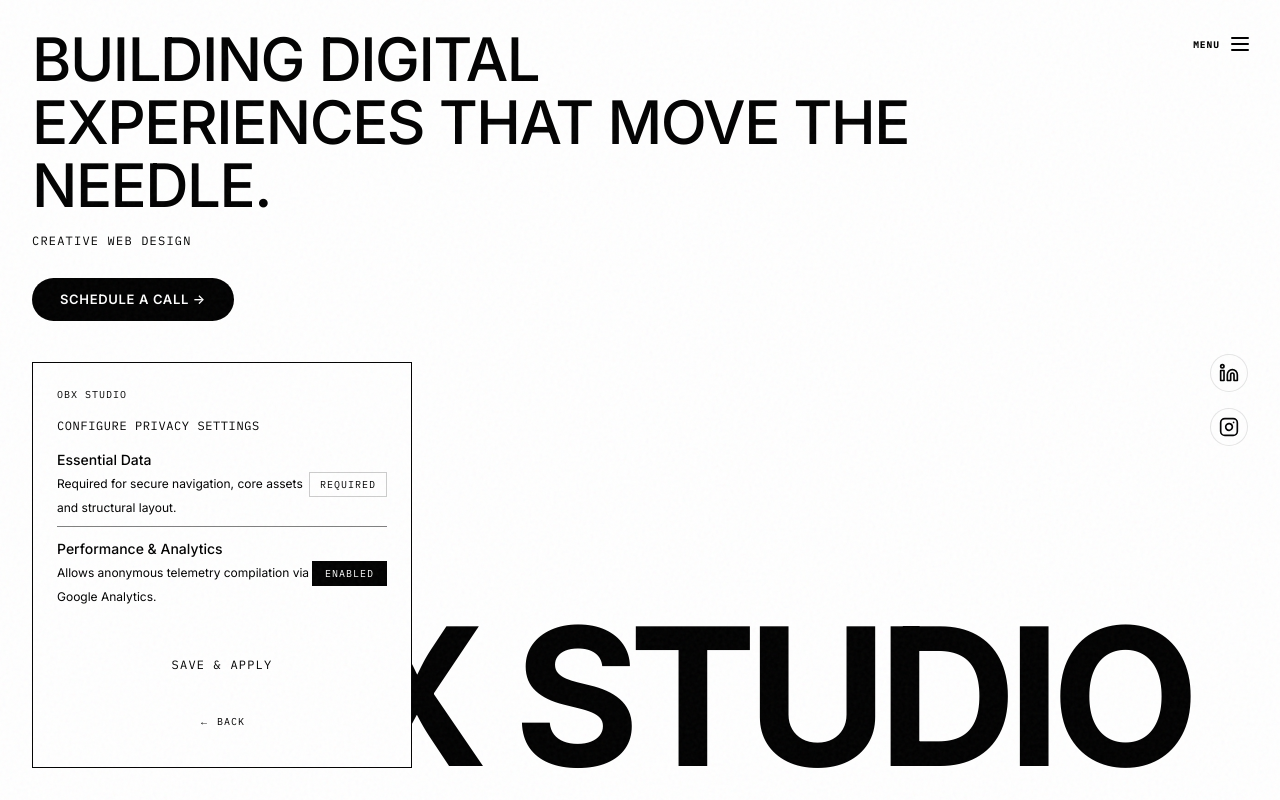
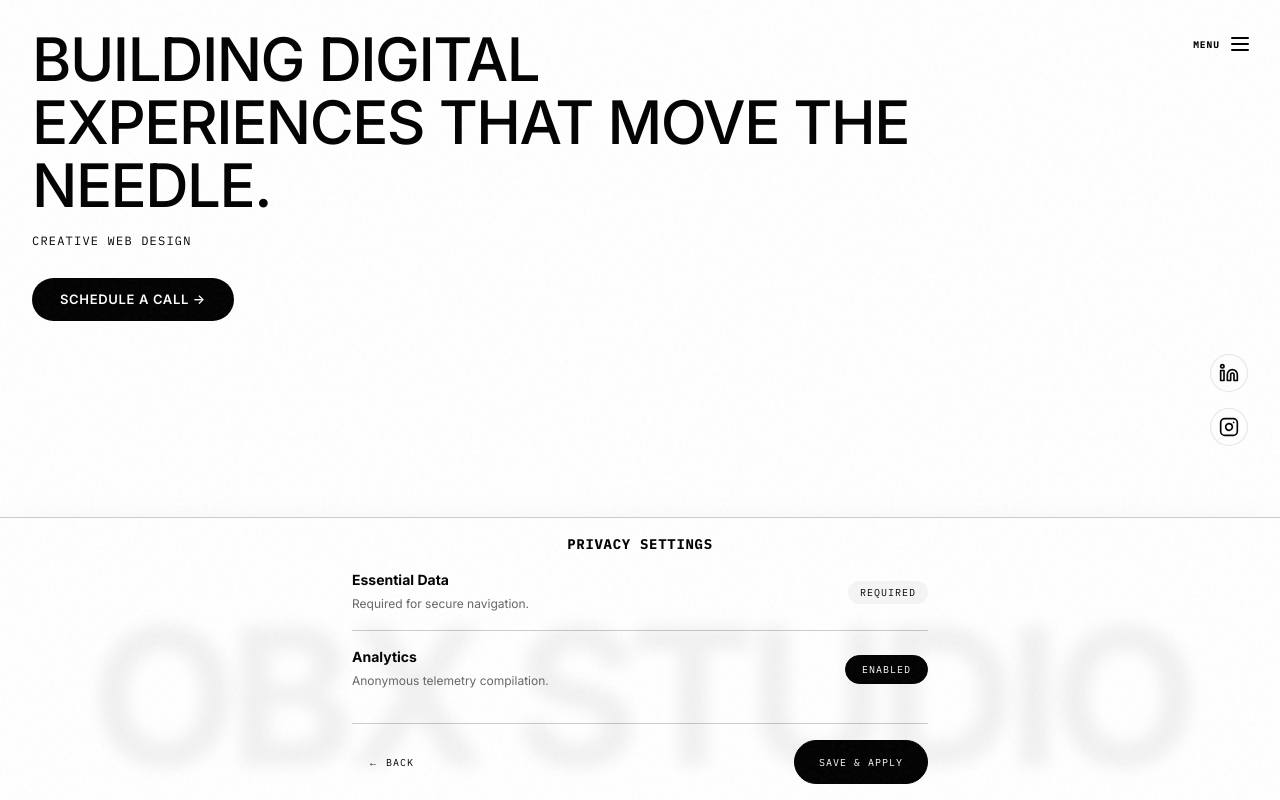
Before and after one commit to ofentsebotlhale/obj-website, a Next.js app: page / in a window 1280 px wide. Both pictures are taken after a click on the button "CUSTOMIZE". Shown: the top 800 px of the page. Built offline with nearby package versions, Linux system fonts and the light colour scheme.

Commit message:
style: update theme colors and cookie banner UI
Refine muted color palette for better contrast and update cookie banner layout to a full-width bottom-docked design with improved entrance animations.

```diff
--- a/app/globals.css
+++ b/app/globals.css
@@ -47,8 +47,8 @@
   --primary-foreground: #FFFFFF;
   --secondary: #FFFFFF;
   --secondary-foreground: #000000;
-  --muted: #FFFFFF;
-  --muted-foreground: #000000;
+  --muted: #F5F5F5;
+  --muted-foreground: #666666;
   --accent: #FFFFFF;
   --accent-foreground: #000000;
   --destructive: #EF4444;
--- a/components/cookie-banner.tsx
+++ b/components/cookie-banner.tsx
@@ -22,18 +22,19 @@ export function CookieBanner() {
   useEffect(() => {
     setMounted(true);
     const consent = localStorage.getItem("obx_cookie_consent");
+
     if (!consent) {
-      // Set default consent state for Google Analytics prior to choice
       if (window.gtag) {
         window.gtag("consent", "default", {
           analytics_storage: "denied",
           security_storage: "granted",
         });
       }
-      // Delay presentation slightly for aesthetic timing
+
       const timer = setTimeout(() => {
         setVisible(true);
       }, 1500);
+
       return () => clearTimeout(timer);
     } else {
       try {
@@ -80,70 +81,81 @@ export function CookieBanner() {
       {visible && (
         <motion.div
           id="obx-cookie-banner"
-          initial={{ y: 30, opacity: 0 }}
-          animate={{ y: 0, opacity: 1 }}
-          exit={{ y: 20, opacity: 0 }}
-          transition={{ duration: 0.6, ease: [0.16, 1, 0.3, 1] }}
-          className="fixed bottom-0 left-0 right-0 z-50 border-t border-border bg-background p-6 md:bottom-8 md:left-8 md:right-auto md:max-w-[380px] md:border"
+          initial={{ y: "100%" }}
+          animate={{ y: 0 }}
+          exit={{ y: "100%" }}
+          transition={{ duration: 0.5, ease: [0.16, 1, 0.3, 1] }}
+          className="fixed bottom-0 left-0 right-0 z-50 border-t border-border/20 bg-background/95 backdrop-blur-sm p-4 shadow-2xl"
         >
-          <div className="flex flex-col gap-6 md:gap-8">
-            {/* Context Information */}
-            <div className="flex-1 space-y-2">
-              <div className="flex items-center gap-3">
-                <span className="font-mono text-[10px] text-muted-foreground uppercase tracking-widest">
-                  OBX Studio
-                </span>
-              </div>
-
-              {!showPreferences ? (
-                <div className="space-y-3">
-                  <p className="text-sm font-light leading-relaxed text-foreground select-none">
-                    We collect cookie data regarding website interactions to
-                    analyze and elevate our physical-to-digital representations.
-                    Rejecting limits tracking.
-                  </p>
-                  <div>
+          <div className="mx-auto max-w-4xl flex justify-center">
+            {!showPreferences ? (
+              <div className="flex flex-col md:flex-row items-center justify-center gap-4 md:gap-8 w-full text-center md:text-left">
+                <div className="flex-1">
+                  <p className="text-sm font-medium leading-relaxed text-foreground select-none text-center">
+                    We use cookies to elevate your experience and analyze site traffic.
                     <Link
                       href="/privacy"
-                      className="inline-flex text-xs text-foreground underline underline-offset-4 hover:opacity-70 transition-opacity font-sans font-medium"
+                      className="inline-flex text-foreground underline underline-offset-4 hover:opacity-70 transition-opacity ml-2 font-bold"
                       id="cookie-privacy-link"
                     >
-                      Read Privacy Policy
+                      Privacy Policy
                     </Link>
-                  </div>
+                  </p>
                 </div>
-              ) : (
-                <div className="space-y-4 pt-2">
-                  <p className="text-xs text-foreground uppercase tracking-wider font-mono">
-                    Configure Privacy Settings
+
+                <div className="flex flex-wrap items-center justify-center gap-2 md:gap-3 shrink-0">
+                  <button
+                    id="cookie-btn-preferences"
+                    onClick={() => setShowPreferences(true)}
+                    className="px-4 py-2 min-h-[40px] font-mono text-[10px] uppercase tracking-widest text-foreground hover:bg-muted transition-colors rounded-full"
+                  >
+                    Customize
+                  </button>
+                  <button
+                    id="cookie-btn-reject"
+                    onClick={handleRejectAll}
+                    className="px-4 py-2 min-h-[40px] font-mono text-[10px] uppercase tracking-widest text-foreground hover:bg-muted transition-colors rounded-full"
+                  >
+                    Reject
+                  </button>
+                  <button
+                    id="cookie-btn-accept"
+                    onClick={handleAcceptAll}
+                    className="bg-foreground text-background px-6 py-2 min-h-[40px] font-mono text-[10px] font-bold uppercase tracking-widest hover:opacity-90 transition-opacity rounded-full"
+                  >
+                    Accept All
+                  </button>
+                </div>
+              </div>
+            ) : (
+              <div className="flex flex-col gap-6 max-w-xl mx-auto w-full">
+                <div className="space-y-4">
+                  <p className="text-sm text-foreground uppercase tracking-wider font-mono font-bold text-center">
+                    Privacy Settings
                   </p>
 
-                  <div className="space-y-3">
-                    {/* Necessary cookies */}
-                    <div className="flex items-center justify-between border-b border-border/50 pb-2">
-                      <div>
-                        <span className="text-sm font-medium text-foreground block">
+                  <div className="space-y-4">
+                    <div className="flex items-center justify-between border-b border-border/20 pb-4">
+                      <div className="text-left">
+                        <span className="text-sm font-bold text-foreground block">
                           Essential Data
                         </span>
-                        <span className="text-xs text-foreground">
-                          Required for secure navigation, core assets and
-                          structural layout.
+                        <span className="text-xs text-muted-foreground font-medium">
+                          Required for secure navigation.
                         </span>
                       </div>
-                      <span className="font-mono text-[10px] uppercase text-foreground tracking-widest px-2.5 py-1 bg-secondary/50 border border-foreground/20">
+                      <span className="font-mono text-[10px] font-bold uppercase text-foreground tracking-widest px-3 py-1 bg-muted rounded-full">
                         Required
                       </span>
                     </div>
 
-                    {/* Analytics cookies */}
-                    <div className="flex items-center justify-between pb-1">
-                      <div>
-                        <span className="text-sm font-medium text-foreground block">
-                          Performance &amp; Analytics
+                    <div className="flex items-center justify-between pb-2">
+                      <div className="text-left">
+                        <span className="text-sm font-bold text-foreground block">
+                          Analytics
                         </span>
-                        <span className="text-xs text-foreground">
-                          Allows anonymous telemetry compilation via Google
-                          Analytics.
+                        <span className="text-xs text-muted-foreground font-medium">
+                          Anonymous telemetry compilation.
                         </span>
                       </div>
                       <button
@@ -154,10 +166,10 @@ export function CookieBanner() {
                             analytics: !prev.analytics,
                           }))
                         }
-                        className={`font-mono text-[10px] uppercase tracking-widest px-3 py-1 border transition-all duration-300 ${
+                        className={`font-mono text-[10px] font-bold uppercase tracking-widest px-4 py-1.5 rounded-full border transition-all duration-300 ${
                           preferences.analytics
                             ? "bg-foreground border-foreground text-background"
-                            : "bg-transparent border-foreground text-foreground hover:bg-foreground hover:text-background"
+                            : "bg-transparent border-border text-foreground hover:bg-muted"
                         }`}
                       >
                         {preferences.analytics ? "Enabled" : "Disabled"}
@@ -165,57 +177,25 @@ export function CookieBanner() {
                     </div>
                   </div>
                 </div>
-              )}
-            </div>
 
-            {/* Actions */}
-            <div className="flex flex-col gap-3 shrink-0">
-              {!showPreferences ? (
-                <>
+                <div className="flex items-center justify-between pt-4 border-t border-border/20">
                   <button
-                    id="cookie-btn-accept"
-                    onClick={handleAcceptAll}
-                    className="bg-background text-foreground w-full px-6 py-3 min-h-[44px] font-mono text-xs font-medium uppercase tracking-widest hover:opacity-90 transition-opacity duration-300"
+                    id="cookie-btn-back"
+                    onClick={() => setShowPreferences(false)}
+                    className="px-4 py-2 min-h-[44px] font-mono text-[10px] uppercase tracking-widest text-foreground hover:bg-muted transition-colors rounded-full"
                   >
-                    Accept All
+                    &larr; Back
                   </button>
-                  <div className="flex justify-between gap-3">
-                    <button
-                      id="cookie-btn-preferences"
-                      onClick={() => setShowPreferences(true)}
-                      className="group relative px-2 py-2.5 min-h-[44px] min-w-[44px] font-mono text-[10px] uppercase tracking-widest text-foreground hover:opacity-70 transition-colors duration-300"
-                    >
-                      <span>Customize</span>
-                      <span className="absolute bottom-1 left-2 h-px w-[calc(100%-16px)] scale-x-0 bg-muted-foreground origin-left transition-transform duration-300 group-hover:scale-x-100" />
-                    </button>
-                    <button
-                      id="cookie-btn-reject"
-                      onClick={handleRejectAll}
-                      className="px-2 py-2.5 min-h-[44px] min-w-[44px] font-mono text-[10px] uppercase tracking-widest text-foreground hover:opacity-70 transition-colors duration-300"
-                    >
-                      Only Essential
-                    </button>
-                  </div>
-                </>
-              ) : (
-                <>
                   <button
                     id="cookie-btn-save"
                     onClick={handleSavePreferences}
-                    className="bg-background text-foreground w-full px-6 py-3 min-h-[44px] font-mono text-xs font-medium uppercase tracking-widest hover:opacity-90 transition-opacity duration-300"
+                    className="bg-foreground text-background px-6 py-2 min-h-[44px] font-mono text-[10px] font-bold uppercase tracking-widest hover:opacity-90 transition-opacity rounded-full border border-foreground"
                   >
-                    Save &amp; Apply
+                    Save & Apply
                   </button>
-                  <button
-                    id="cookie-btn-back"
-                    onClick={() => setShowPreferences(false)}
-                    className="group relative self-center px-4 py-2.5 min-h-[44px] min-w-[44px] font-mono text-[10px] uppercase tracking-widest text-foreground hover:opacity-70 transition-colors duration-300"
-                  >
-                    &larr; Back
-                  </button>
-                </>
-              )}
-            </div>
+                </div>
+              </div>
+            )}
           </div>
         </motion.div>
       )}
```
